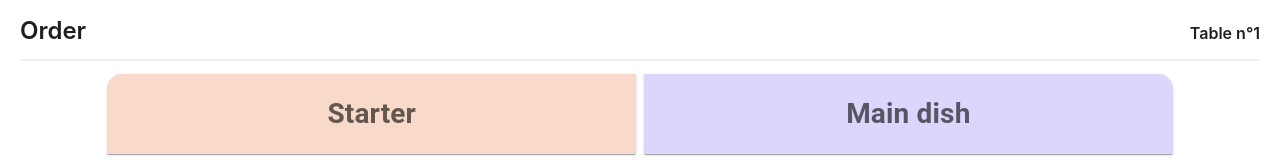
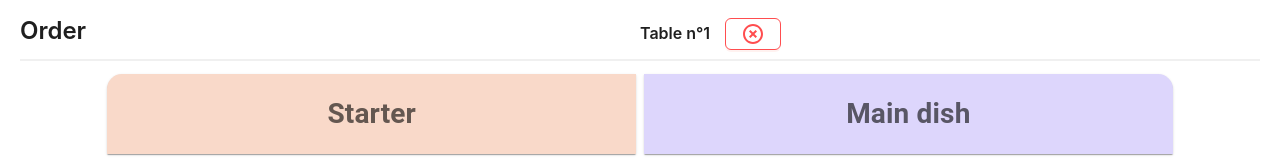
Before and after one commit to CorentinRuiz/chez-philou, a React (Create React App) app in the folder frontend/: page /takeOrder/1 in a window 1280 px wide. Shown: the top 160 px of the page. Built offline with nearby package versions, Linux system fonts and the light colour scheme.

Commit message:
Add cancel order button

```diff
--- a/frontend/src/components/AppBar.js
+++ b/frontend/src/components/AppBar.js
@@ -1,31 +1,57 @@
 import React from "react";
-import {useLocation} from "react-router-dom";
-import {Box, Grid} from "@mui/material";
-import {Divider, Typography} from "antd";
+import { useLocation, useNavigate } from "react-router-dom";
+import { Box, Grid } from "@mui/material";
+import { Divider, Typography, Button } from "antd";
+import HighlightOffIcon from "@mui/icons-material/HighlightOff";
 
-const {Title} = Typography;
+const { Title } = Typography;
 
 const AppBar = () => {
   const location = useLocation();
   const tableId = location.pathname.split("/takeOrder/")[1];
 
+  const navigate = useNavigate();
+
   return (
     <div>
-            <Box sx={{width: '100%'}}>
-                <Grid container alignItems="center" style={{marginTop: 15}}>
-                    <Grid item xs={7}>
-                        <Title style={{marginTop: 0}} level={3}>
+      <Box sx={{ width: "100%" }}>
+        <Grid container alignItems="center" style={{ marginTop: 15 }}>
+          <Grid item xs={6}>
+            <Title style={{ marginTop: 0 }} level={3}>
               {location.pathname === "/" ? "Table selection" : "Order"}
             </Title>
           </Grid>
-                    <Grid item xs={5}>
+          <Grid item xs={6}>
             {location.pathname.includes("/takeOrder") ? (
-                            <Title style={{marginTop: 0, textAlign: "right"}} level={5}>Table n°{tableId}</Title>) : ''}
+              <Box display="flex" alignItems="center">
+                <Title
+                  style={{
+                    marginTop: 0,
+                    textAlign: "right",
+                    marginRight: "15px",
+                  }}
+                  level={5}
+                >
+                  Table n°{tableId}
+                </Title>
+                <Button
+                  onClick={() => {
+                    navigate("/");
+                  }}
+                  danger
+                  style={{ marginBottom: "0.5em" }}
+                >
+                  <HighlightOffIcon />
+                </Button>
+              </Box>
+            ) : (
+              ""
+            )}
           </Grid>
         </Grid>
-                <Divider style={{margin: 0}}/>
+        <Divider style={{ margin: 0 }} />
       </Box>
-            <Divider style={{margin: 0}}/>
+      <Divider style={{ margin: 0 }} />
     </div>
   );
 };
```
Lines whose indentation alone changed are shown as unchanged.
